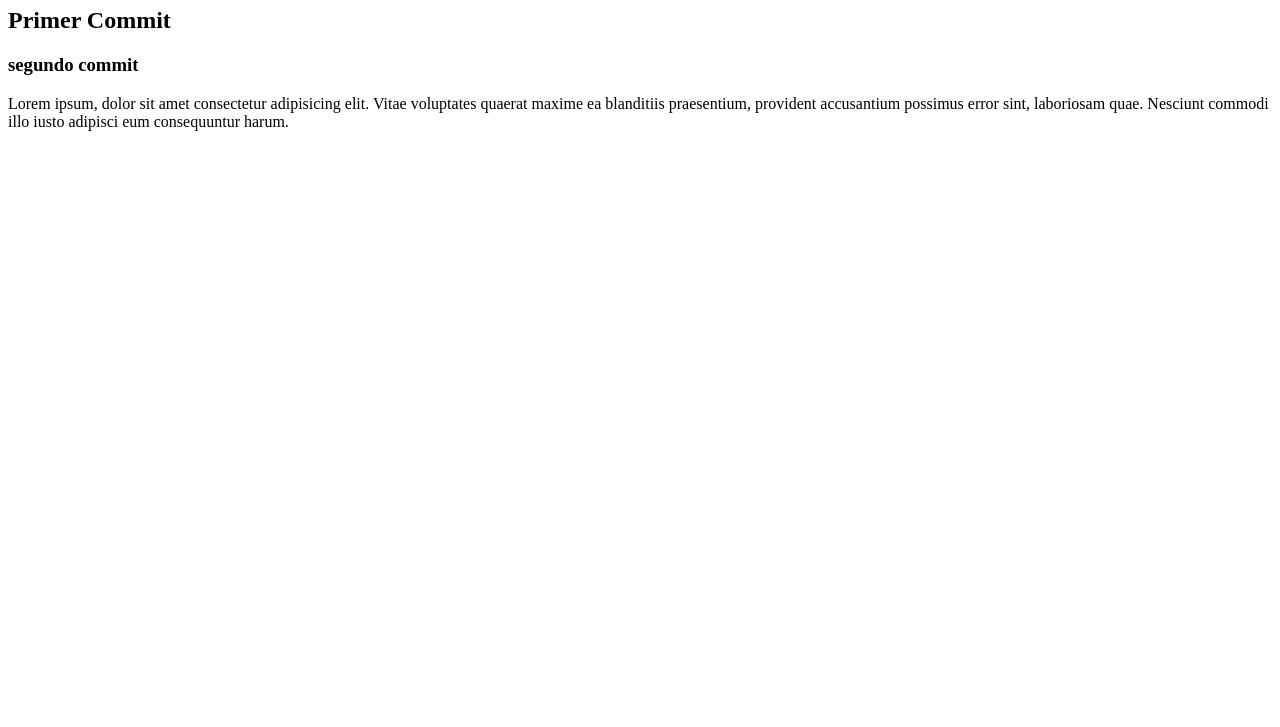
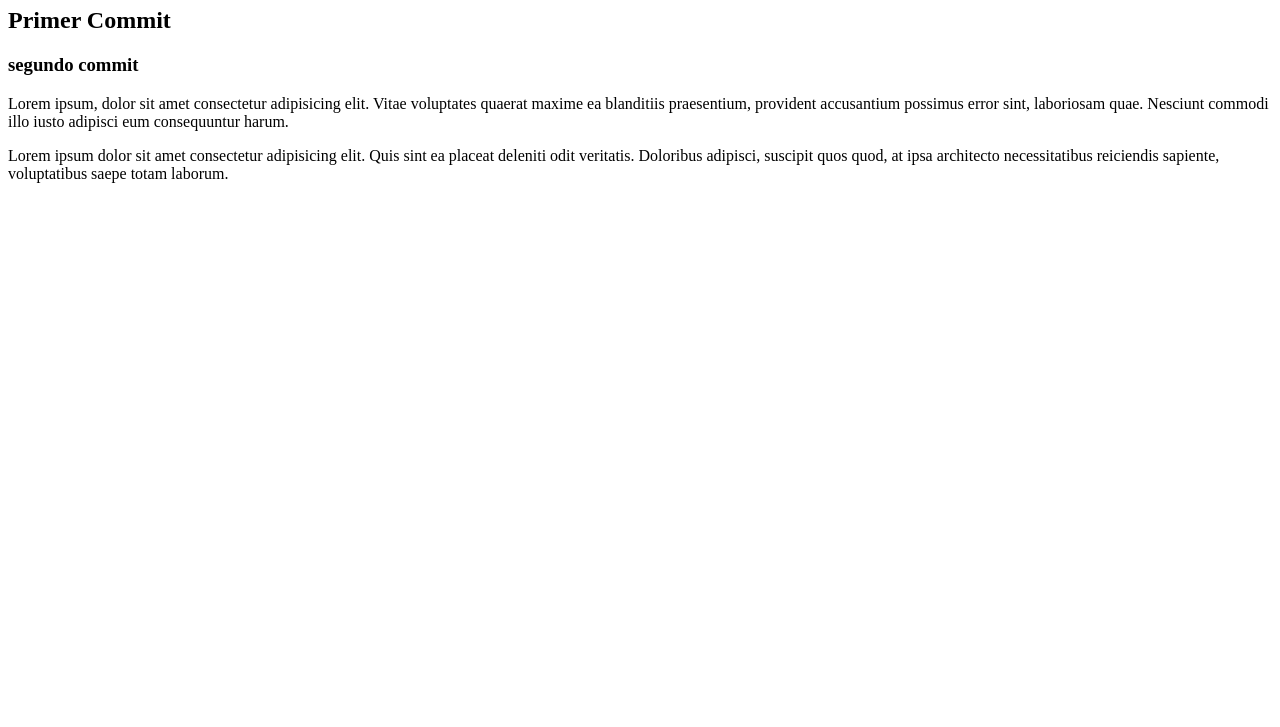
Before and after one commit to nahuelbiondo/cursocoder, a plain HTML site: page index.html in a window 1280 px wide. Shown: the part 73-800 px from the top of the page. Drawn offline with Linux system fonts and the light colour scheme.

Commit message:
nuevo texto

```diff
--- a/index.html
+++ b/index.html
@@ -15,5 +15,10 @@
             Lorem ipsum, dolor sit amet consectetur adipisicing elit. Vitae voluptates quaerat maxime ea blanditiis praesentium, provident accusantium possimus error sint, laboriosam quae. Nesciunt commodi illo iusto adipisci eum consequuntur harum.
         </p>
     </div>
+    <div>
+        <p>
+            Lorem ipsum dolor sit amet consectetur adipisicing elit. Quis sint ea placeat deleniti odit veritatis. Doloribus adipisci, suscipit quos quod, at ipsa architecto necessitatibus reiciendis sapiente, voluptatibus saepe totam laborum.
+        </p>
+    </div>
 </body>
 </html>
```
